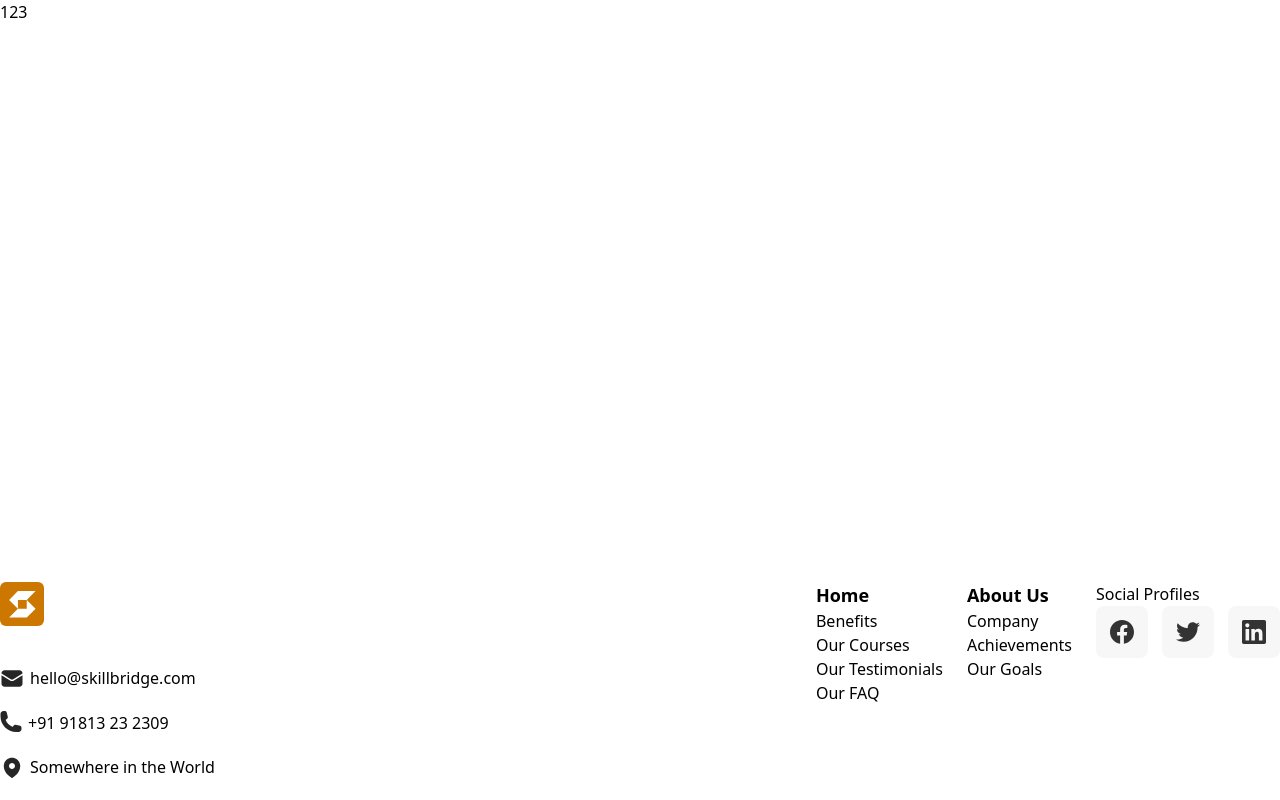
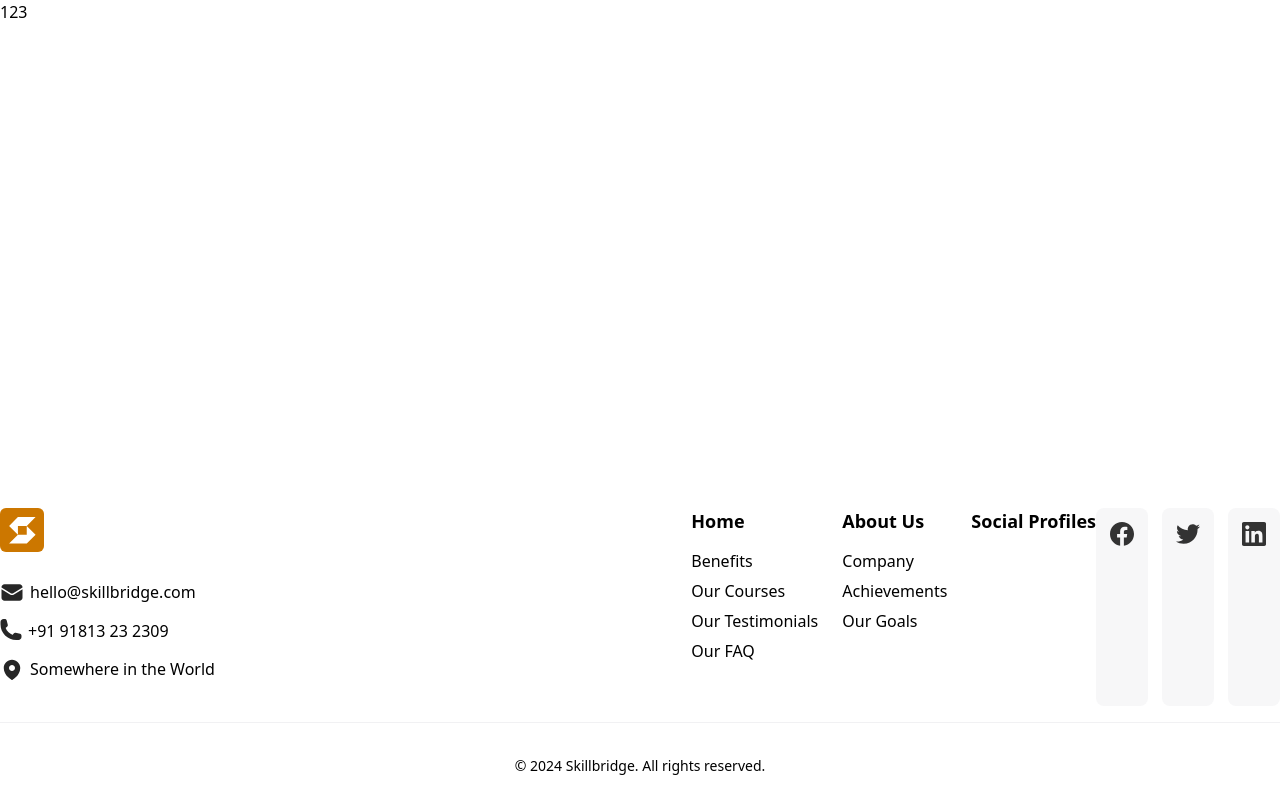
Before and after one commit to Parenyuk/education-platform, a Next.js app: page / in a window 1280 px wide. Built offline with nearby package versions, Linux system fonts and the light colour scheme.

Commit message:
EDU-003/footer updates

```diff
--- a/src/components/elements/ContactLink/index.tsx
+++ b/src/components/elements/ContactLink/index.tsx
@@ -3,7 +3,7 @@ import { ContactLinkProps } from '@/lib/types/components/elements/ContactLink';
 
 const ContactLink = ({ children, text, className }: ContactLinkProps) => {
   return (
-    <div className={cn('flex space-x-1.5 pb-5', className)}>
+    <div className={cn('flex space-x-1.5 pb-3.5 2xl:pb-5', className)}>
       {children}
       <p>{text}</p>
     </div>
--- /dev/null
+++ b/src/components/elements/Copyright/index.tsx
@@ -0,0 +1,13 @@
+'use client';
+
+const Copyright = ({}) => {
+  const currentYear = new Date().getFullYear();
+
+  return (
+    <p className='container mx-auto mb-6 mt-5 flex items-center justify-center text-sm md:mt-8 2xl:mb-8 2xl:mt-14 2xl:text-lg'>
+      © {currentYear} Skillbridge. All rights reserved.
+    </p>
+  );
+};
+
+export default Copyright;
--- a/src/components/modules/Footer/index.tsx
+++ b/src/components/modules/Footer/index.tsx
@@ -3,6 +3,7 @@ import { companyEmail } from '@/lib/constants/email';
 import { companyLocation } from '@/lib/constants/location';
 import { companyPhone } from '@/lib/constants/phone';
 import ContactLink from '@/src/components/elements/ContactLink';
+import Copyright from '@/src/components/elements/Copyright';
 import LogoComponent from '@/src/components/elements/LogoComponent';
 import SimpleLink from '@/src/components/elements/SimpleLink';
 import MarkerIcon from 'public/svg/marker.svg';
@@ -12,25 +13,26 @@ import SocialProfiles from 'src/components/units/SocialProfiles';
 
 const Footer = ({}) => {
   return (
-    <footer className='mt-auto'>
-      <div className='container mx-auto flex justify-between'>
+    <footer className='mt-auto text-base 2xl:text-lg 2xl:font-semibold'>
+      <div className='container mx-auto flex flex-col justify-between border-b border-white-95 pb-4 md:flex-row 2xl:pb-7'>
         <div>
           <LogoComponent />
-          <ContactLink text={companyEmail} className='mt-10'>
+          <ContactLink text={companyEmail} className='mt-7 2xl:mt-10'>
             <MessageIcon />
           </ContactLink>
           <ContactLink text={companyPhone}>
             <PhoneIcon />
           </ContactLink>
-          <ContactLink text={companyLocation}>
+          <ContactLink text={companyLocation} className='md:mb-0x mb-2.5'>
             <MarkerIcon />
           </ContactLink>
         </div>
+        <div className='flex flex-col md:flex-row'>
           <div className='flex'>
             {footerLinks.map((link) => (
               <div key={link.id} className='mr-6 2xl:mr-8'>
-              <h6 className='text-lg 2xl:text-xl'>{link.name}</h6>
-              <div className='flex flex-col'>
+                <h6 className='mb-3.5 text-lg font-semibold 2xl:text-xl'>{link.name}</h6>
+                <div className='flex flex-col space-y-1.5'>
                   {link.items.map((item) => (
                     <SimpleLink key={item.id} href={item.href} target='_blank'>
                       {item.title}
@@ -39,9 +41,12 @@ const Footer = ({}) => {
                 </div>
               </div>
             ))}
+          </div>
+
           <SocialProfiles />
         </div>
       </div>
+      <Copyright />
     </footer>
   );
 };
--- a/src/components/units/SocialProfiles/index.tsx
+++ b/src/components/units/SocialProfiles/index.tsx
@@ -3,8 +3,8 @@ import SimpleLink from '@/src/components/elements/SimpleLink';
 
 const SocialProfiles = () => {
   return (
-    <div>
-      <h6>Social Profiles</h6>
+    <>
+      <h6 className='mb-3.5 mt-10 text-lg font-semibold md:mt-0 2xl:text-xl'>Social Profiles</h6>
       <div className='flex space-x-3.5'>
         {socialProfiles.map((profile) => {
           return (
@@ -14,7 +14,7 @@ const SocialProfiles = () => {
           );
         })}
       </div>
-    </div>
+    </>
   );
 };
 
--- a/tailwind.config.ts
+++ b/tailwind.config.ts
@@ -48,18 +48,22 @@ export default {
         },
       },
       fontSize: {
+        sm: [
+          '0.875rem',
+          {
+            lineHeight: '150%',
+          },
+        ],
         lg: [
           '1.125rem',
           {
             lineHeight: '150%',
-            fontWeight: '600',
           },
         ],
         xl: [
           '1.25rem',
           {
             lineHeight: '150%',
-            fontWeight: '600',
           },
         ],
       },
```
Lines whose indentation alone changed are shown as unchanged.
